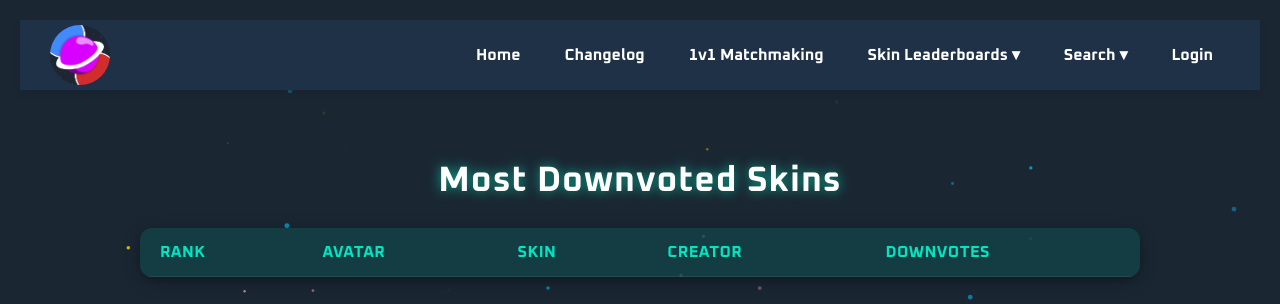
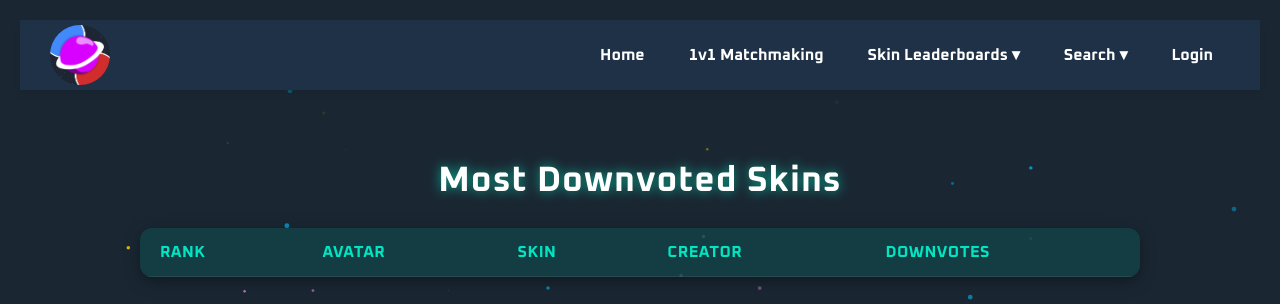
Before and after one commit to Bonkverse/bonkverse, a Django app: page /leaderboards/downvoted/ in a window 1280 px wide. Shown: the top 304 px of the page. Run offline with Django 5.2, Linux system fonts and the light colour scheme; data that the repository does not hold is empty.

Commit message:
Hiding Changelog until server error is fixed

```diff
--- a/skins/templates/skins/navbar.html
+++ b/skins/templates/skins/navbar.html
@@ -8,7 +8,7 @@
 
     <ul class="nav-links">
         <li><a href="{% url 'home' %}">Home</a></li>
-        <li><a href="{% url 'changelog' %}">Changelog</a></li>
+        <!-- <li><a href="{% url 'changelog' %}">Changelog</a></li> -->
         <li><a href="{% url 'matchmaking' %}">1v1 Matchmaking</a></li>
 
         <li class="nav-item">
```
